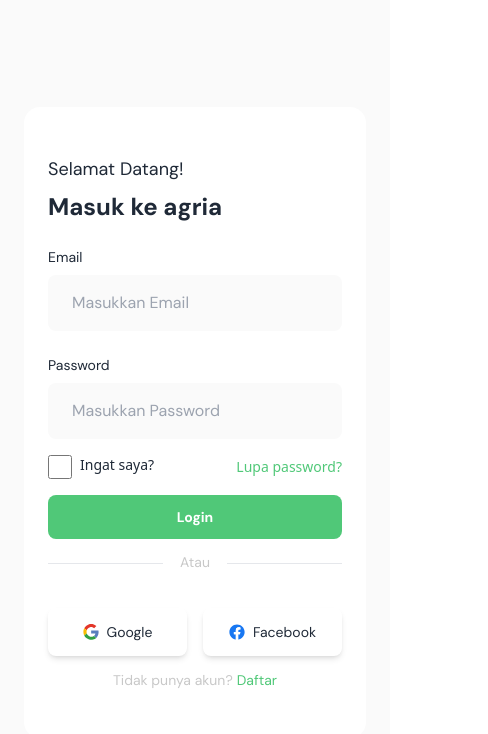
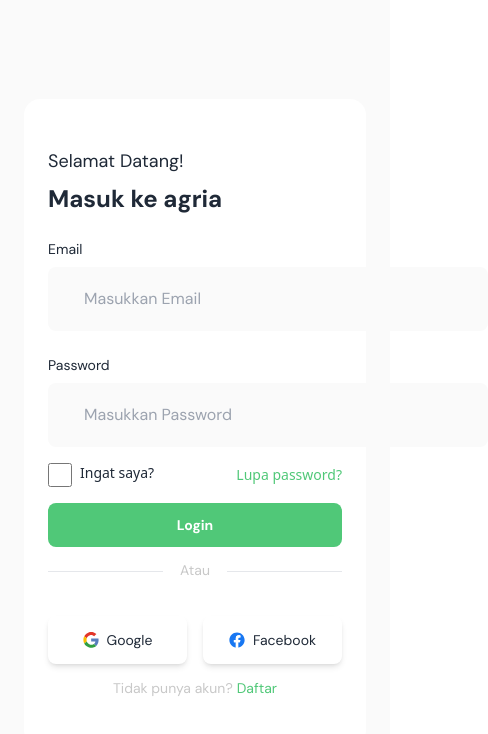
Before and after one commit to Einrafh/agria-frontend, a React (Vite) app: page /login in a window 390 px wide. Shown: the top 734 px of the page, 488 px wide, since content can reach past the window. Built offline with nearby package versions, Linux system fonts and the light colour scheme.

Commit message:
feat: integrate login

```diff
--- a/src/pages/login/Login.jsx
+++ b/src/pages/login/Login.jsx
@@ -1,7 +1,72 @@
+import React, { useState } from 'react';
+import { useNavigate } from 'react-router-dom';
 import { facebook, farmHouse, google } from "../../assets/index.js";
 
 export default function Login() {
+    const [email, setEmail] = useState('');
+    const [password, setPassword] = useState('');
+    const [showModal, setShowModal] = useState(false);
+    const [modalMessage, setModalMessage] = useState('');
+    const navigate = useNavigate();
+
+    const handleLogin = async () => {
+        const endpoint = "https://agria-backend.iyh.me/v1/auth/login";
+        const payload = { email, password };
+
+        console.log('Fetching data from API...');
+        try {
+            const response = await fetch(endpoint, {
+                method: 'POST',
+                headers: {
+                    'Content-Type': 'application/json',
+                },
+                body: JSON.stringify(payload),
+            });
+
+            console.log('Response status:', response.status);
+
+            const data = await response.json();
+            console.log('API Response:', data);
+
+            if (!response.ok) {
+                setModalMessage(data.message);
+                setShowModal(true);
+                throw new Error('Network response was not ok');
+            }
+
+            const token = data.data.access_token;
+            console.log('Token:', token);
+
+            if (token) {
+                localStorage.setItem('access_token', token);
+                console.log('Token saved to localStorage:', token);
+                setModalMessage("Login success");
+                setShowModal(true);
+            } else {
+                console.error('Token is undefined or null');
+            }
+        } catch (error) {
+            console.error('Error during login:', error);
+        }
+    };
+
+    const handleCloseModal = () => {
+        setShowModal(false);
+        navigate('/');
+    };
+
     return (
+        <div>
+            {showModal && (
+                <div className="fixed inset-0 bg-gray-600 bg-opacity-50 flex items-center justify-center">
+                    <div className="bg-white rounded-lg p-8">
+                        <h3>{modalMessage}</h3>
+                        <button onClick={handleCloseModal} className="mt-4 bg-secondary px-4 py-2 rounded">
+                            Close
+                        </button>
+                    </div>
+                </div>
+            )}
         <div className="flex flex-wrap h-screen bg-[#FAFAFA] justify-center items-center gap-x-6 lg:gap-x-36 px-6">
             <div className="bg-white w-full max-w-md lg:max-w-lg h-auto rounded-2xl px-6 lg:px-9 py-12">
                 <div className="flex flex-col gap-y-4">
@@ -22,7 +87,9 @@ export default function Login() {
                                 <input
                                     type="text"
                                     placeholder="Masukkan Email"
-                                    className="bg-[#FAFAFA] rounded-lg font-dmSans w-full lg:w-[440px] px-6 lg:px-9 py-4 lg:py-5"
+                                    value={email}
+                                    onChange={(e) => setEmail(e.target.value)}
+                                    className="bg-[#FAFAFA] rounded-lg font-dmSans w-[440px] px-9 py-5"
                                 />
                             </div>
                             <div className="flex flex-col gap-y-2 lg:gap-y-4">
@@ -32,7 +99,9 @@ export default function Login() {
                                 <input
                                     type="password"
                                     placeholder="Masukkan Password"
-                                    className="bg-[#FAFAFA] rounded-lg font-dmSans w-full lg:w-[440px] px-6 lg:px-9 py-4 lg:py-5"
+                                    value={password}
+                                    onChange={(e) => setPassword(e.target.value)}
+                                    className="bg-[#FAFAFA] rounded-lg font-dmSans w-[440px] px-9 py-5"
                                 />
                             </div>
                         </div>
@@ -49,11 +118,14 @@ export default function Login() {
                         </h3>
                     </div>
                 </div>
-                <a href="/" className="bg-secondary rounded-lg my-4 lg:my-6 w-full block">
+                <button
+                    onClick={handleLogin}
+                    className="bg-secondary rounded-lg my-4 lg:my-6 w-full block"
+                >
                     <h3 className="font-dmSans font-bold text-sm lg:text-base text-white text-center py-3 lg:py-4">
                         Login
                     </h3>
-                </a>
+                </button>
                 <div className="relative my-6">
                     <div className="border-t">
                         <h3 className="relative bg-white font-dmSans text-sm lg:text-base text-center text-[#C8C8C8] -top-3 mx-auto w-16 lg:w-20">
@@ -94,5 +166,6 @@ export default function Login() {
                 <img src={farmHouse} alt="farmHouse" className="w-[624px]"/>
             </div>
         </div>
+        </div>
     )
 }
```
